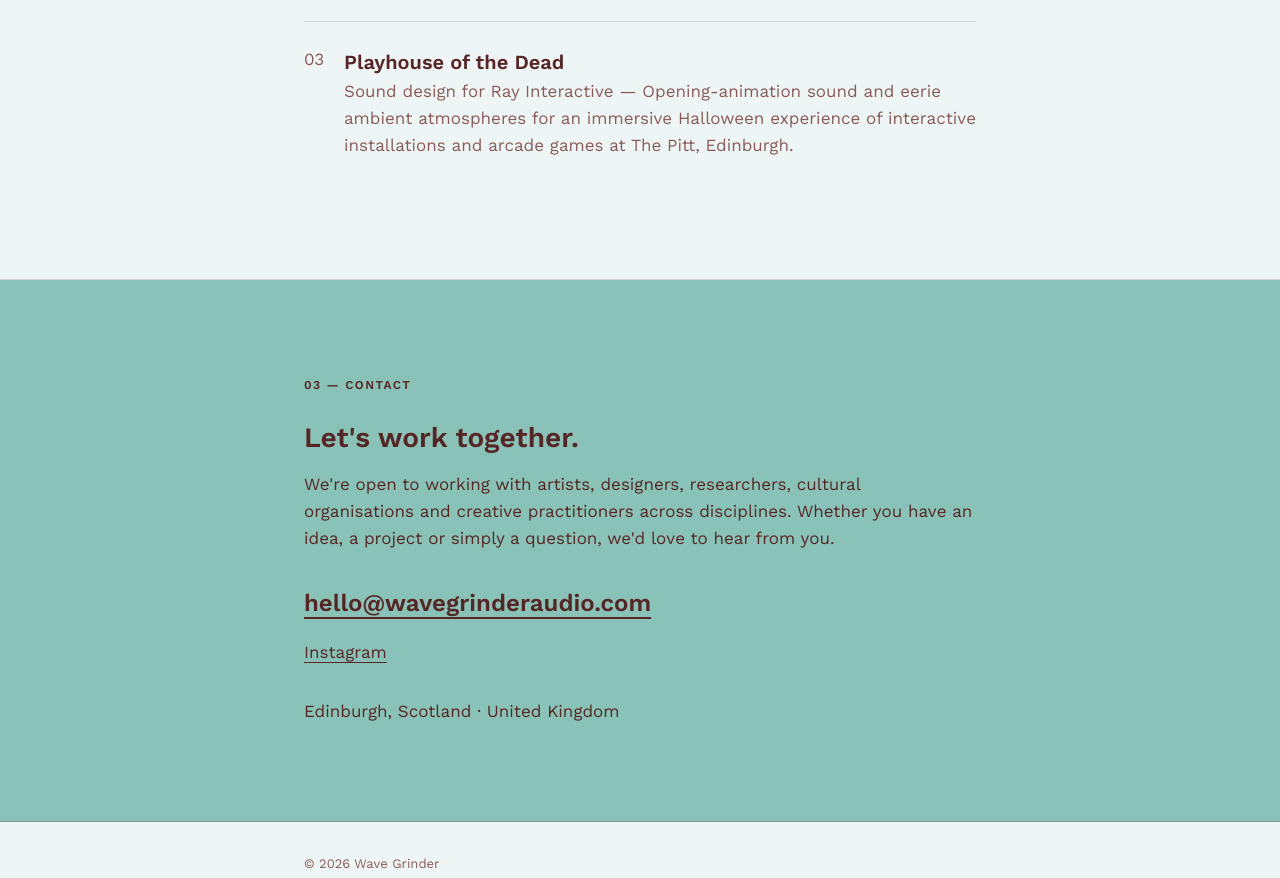
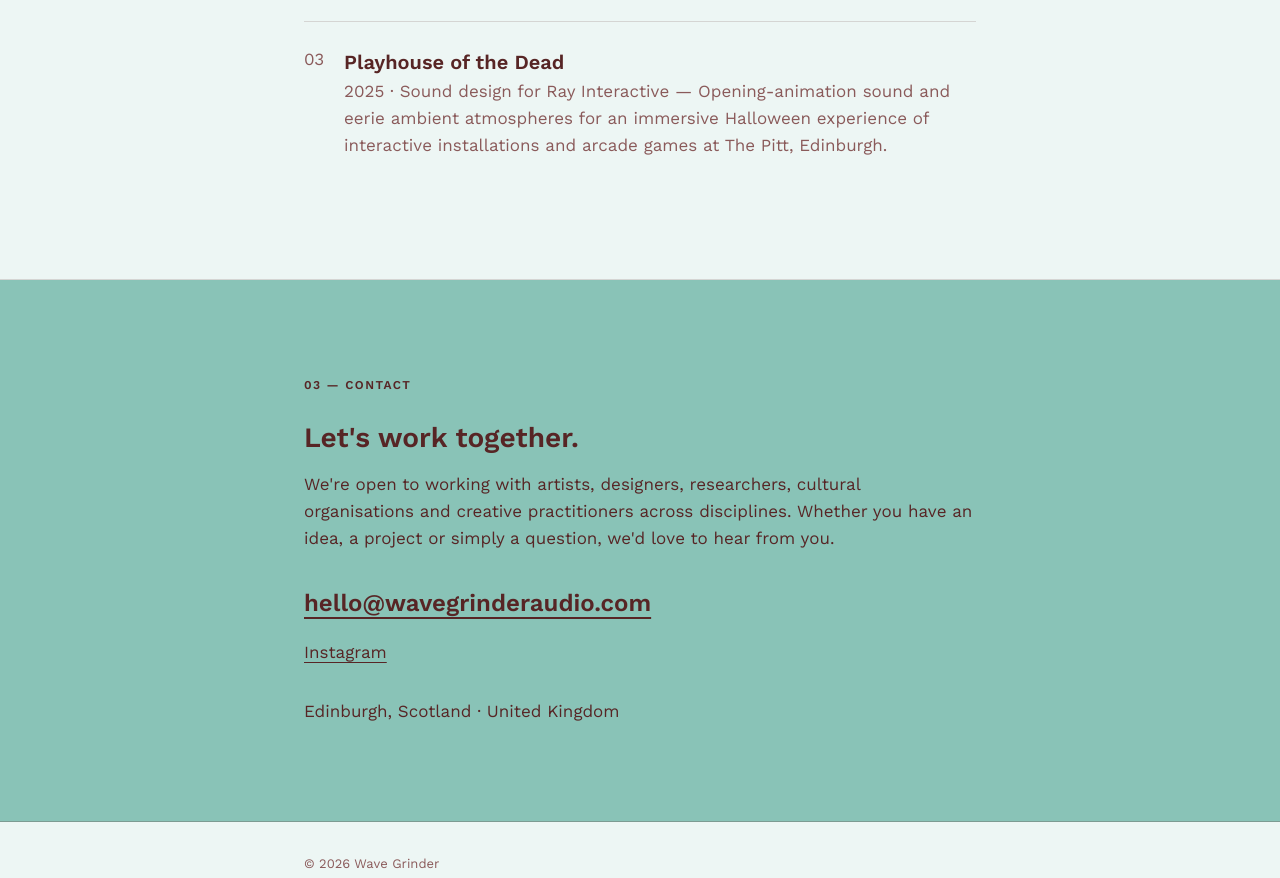
Before and after one commit to YuanF-661/wavegrinder-website, a plain HTML site: page index.html in a window 1280 px wide. Shown: the part 1870-2748 px from the top of the page. Drawn offline with Linux system fonts and the light colour scheme.

Commit message:
Add 2025 to Playhouse of the Dead
Also drops the finished TODO comment in Selected Works.

Co-Authored-By: Claude Opus 5.5 <noreply@anthropic.com>

```diff
--- a/index.html
+++ b/index.html
@@ -214,7 +214,6 @@
       <div class="wrap">
         <p class="label">02 — Selected Works</p>
         <h2>A selection of projects reflecting our interests and approaches.</h2>
-        <!-- TODO: 填入年份、形式和一句话描述 -->
         <ul class="list works">
           <li>
             <span class="num">01</span>
@@ -234,7 +233,7 @@
             <span class="num">03</span>
             <div>
               <h3>Playhouse of the Dead</h3>
-              <p>Sound design for Ray Interactive — Opening-animation sound and eerie ambient atmospheres for an immersive Halloween experience of interactive installations and arcade games at The Pitt, Edinburgh.</p>
+              <p>2025 · Sound design for Ray Interactive — Opening-animation sound and eerie ambient atmospheres for an immersive Halloween experience of interactive installations and arcade games at The Pitt, Edinburgh.</p>
             </div>
           </li>
         </ul>
```
